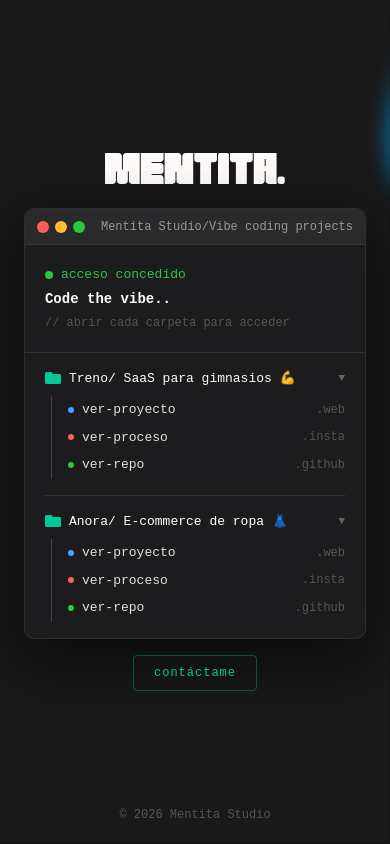
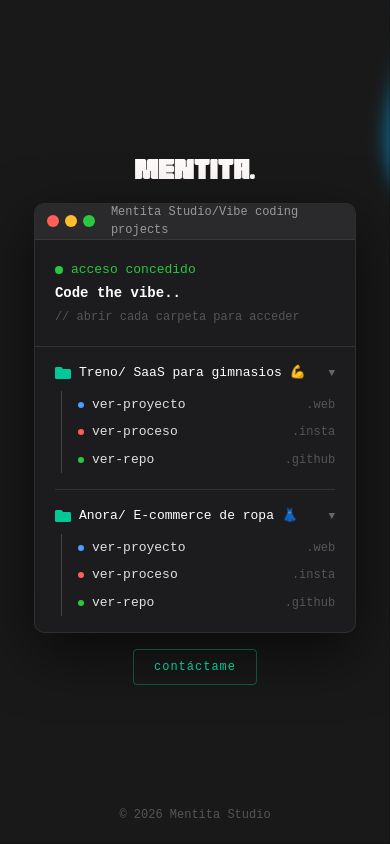
Before and after one commit to mentitaa/mentita-studio-web, a Next.js app: page / in a window 390 px wide. Built offline with nearby package versions, Linux system fonts and the light colour scheme.

Commit message:
fix: mobile responsive layout - logo size, terminal width, bg position

```diff
--- a/app/page.tsx
+++ b/app/page.tsx
@@ -15,18 +15,32 @@ export default function Home() {
           width: "100%",
           height: "100%",
           objectFit: "cover",
+          objectPosition: "center",
           zIndex: 0,
         }}
       />
 
       {/* Logo + terminal + contact button */}
-      <div style={{ position: "relative", zIndex: 10, display: "flex", flexDirection: "column", alignItems: "center" }}>
+      <div
+        style={{
+          position: "relative",
+          zIndex: 10,
+          display: "flex",
+          flexDirection: "column",
+          alignItems: "center",
+          width: "100%",
+          maxWidth: 480,
+        }}
+      >
         <img
           src="/logo.svg"
           alt="Mentita Studio"
-          style={{ width: 180, marginBottom: 24 }}
+          className="w-[120px] md:w-[180px]"
+          style={{ marginBottom: 24 }}
         />
-        <TerminalScene />
+        <div className="w-[90%] md:w-full">
+          <TerminalScene />
+        </div>
       </div>
 
       {/* Footer */}
```
